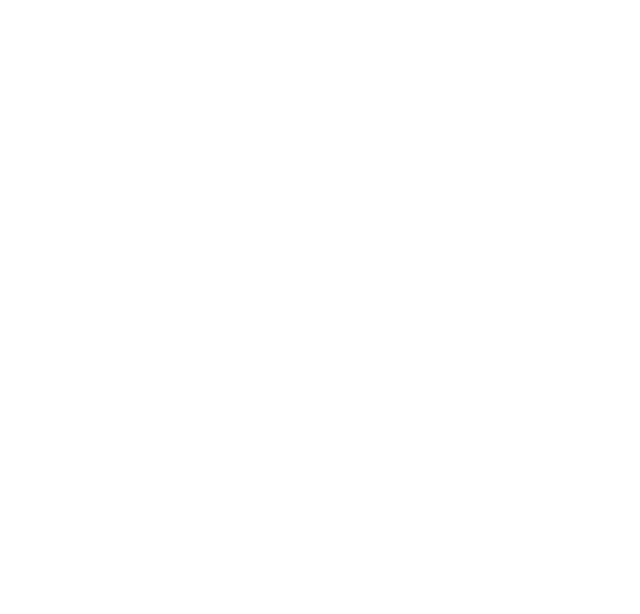
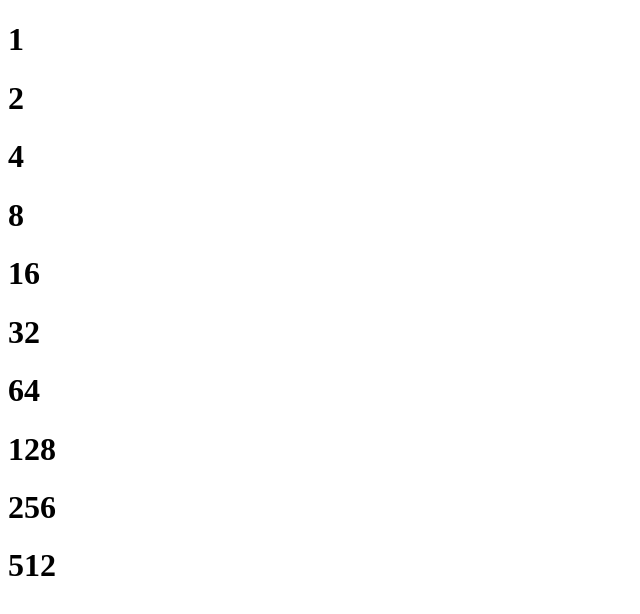
Before and after one commit to Nicola-Perera/js-jsnacks-blocco-1, a plain HTML site: page snack7/index.html in a window 1280 px wide. Shown: the whole page, without its empty margins (0-640 px from the left). Drawn offline with Linux system fonts and the light colour scheme.

Commit message:
snack7: show the result on screen

```diff
--- a/snack7/assets/js/main.js
+++ b/snack7/assets/js/main.js
@@ -7,10 +7,15 @@
         stampo tutti i risultati a schermo;
 */
 
+
+// ref to powers list in html
+const powersList = document.getElementById('base2powers');
+
 const base = 2;
 let exp = 0;
  while (base ** exp <= 1000) {
      const power = base ** exp;
-     console.log (power);
+
+     powersList.innerHTML += `<h1 class="cube">${power}</h1>`;
      exp++
  }
--- a/snack7/index.html
+++ b/snack7/index.html
@@ -9,7 +9,9 @@
 </head>
 <body>
 
+    <div id="base2powers">
 
+    </div>
 
     <script src="./assets/js/main.js"></script>
 </body>
```
